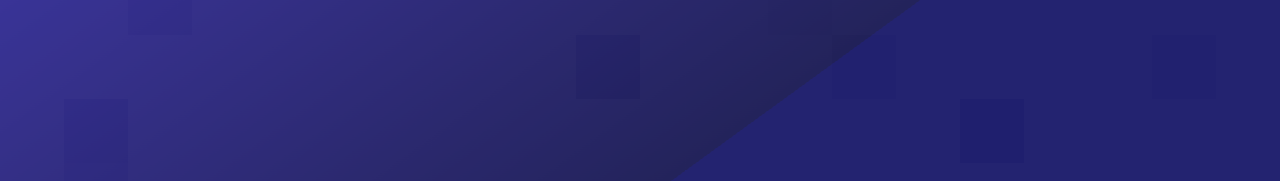
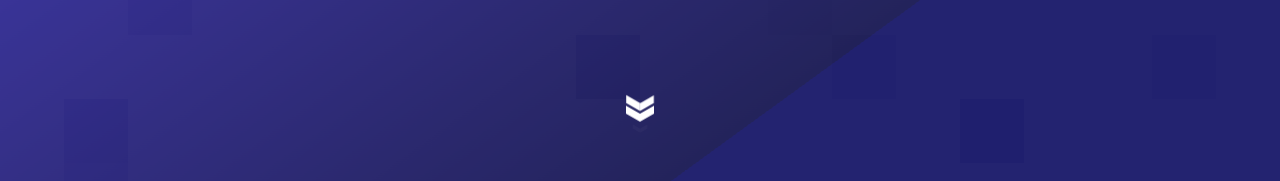
Before and after one commit to lovegroa/portfolio, a Next.js app: page / in a window 1280 px wide. Shown: the part 605-786 px from the top of the page. Built offline with nearby package versions, Linux system fonts and the light colour scheme.

Commit message:
fixing typo and adding scroll down

```diff
--- a/src/components/grid/grid.component.tsx
+++ b/src/components/grid/grid.component.tsx
@@ -1,4 +1,5 @@
 import React, {useEffect, useState} from 'react';
+import ScrollDown from '../scroll-down/scroll-down.component';
 import {Cell, GridContainer} from './grid.styles';
 
 const Grid = () => {
@@ -6,8 +7,17 @@ const Grid = () => {
   const [count, setCount] = useState(0);
   const [divs, setDivs] = useState<string[]>([]);
   const [start, setStart] = useState(true);
+  const [scrollPosition, setScrollPosition] = useState(0);
 
   useEffect(() => {
+    const listenToScroll = () => {
+      setScrollPosition(
+        document.body.scrollTop || document.documentElement.scrollTop
+      );
+    };
+
+    window.addEventListener('scroll', listenToScroll);
+
     const height = window.outerHeight;
     const width = window.outerWidth;
     let horizontalCells = 20;
@@ -43,6 +53,7 @@ const Grid = () => {
           className={number === index || start ? 'hover' : ''}
         ></Cell>
       ))}
+      {scrollPosition > 100 ? <></> : <ScrollDown />}
     </GridContainer>
   );
 };
--- /dev/null
+++ b/src/components/scroll-down/scroll-down.component.tsx
@@ -0,0 +1,31 @@
+import React from 'react';
+import {Link} from 'react-scroll';
+import {Chevron, ScrollDownContainer} from './scroll-down.styles';
+
+const ScrollDown = () => {
+  return (
+    <ScrollDownContainer>
+      <Link
+        activeClass="active"
+        to={'about-me'}
+        spy={true}
+        smooth={true}
+        offset={-110}
+        style={{
+          cursor: 'pointer',
+          width: '100%',
+          height: '100%',
+          display: 'flex',
+          justifyContent: 'center',
+          zIndex: '10',
+        }}
+      >
+        <Chevron></Chevron>
+        <Chevron></Chevron>
+        <Chevron></Chevron>
+      </Link>
+    </ScrollDownContainer>
+  );
+};
+
+export default ScrollDown;
--- /dev/null
+++ b/src/components/scroll-down/scroll-down.styles.tsx
@@ -0,0 +1,66 @@
+import styled from 'styled-components';
+
+export const ScrollDownContainer = styled.div`
+  position: absolute;
+  width: 100%;
+  height: 50px;
+  bottom: 75px;
+  display: flex;
+  justify-content: center;
+`;
+
+export const Chevron = styled.div`
+  position: absolute;
+  width: 28px;
+  height: 8px;
+  opacity: 0;
+  transform: scale3d(0.5, 0.5, 0.5);
+  animation: move-down 3s ease-out infinite;
+
+  :first-child {
+    animation: move-down 3s ease-out 1s infinite;
+  }
+
+  :nth-child(2) {
+    animation: move-down 3s ease-out 2s infinite;
+  }
+
+  :before,
+  :after {
+    content: ' ';
+    position: absolute;
+    top: 0;
+    height: 100%;
+    width: 51%;
+    background: #fff;
+  }
+
+  :before {
+    left: 0;
+    transform: skew(0deg, 30deg);
+  }
+
+  :after {
+    right: 0;
+    width: 50%;
+    transform: skew(0deg, -30deg);
+  }
+
+  @keyframes move-down {
+    25% {
+      opacity: 1;
+    }
+    33% {
+      opacity: 1;
+      transform: translateY(30px);
+    }
+    67% {
+      opacity: 1;
+      transform: translateY(40px);
+    }
+    100% {
+      opacity: 0;
+      transform: translateY(55px) scale3d(0.5, 0.5, 0.5);
+    }
+  }
+`;
--- a/src/sections/about-me/about-me.section.tsx
+++ b/src/sections/about-me/about-me.section.tsx
@@ -55,7 +55,7 @@ const AboutMe = ({ref2}) => {
         <br />
         <p data-aos="fade-left">
           Fundamentally, I’ve always centred myself around learning, and I’m
-          always looking to improve, what I do and how I do it, weather it be
+          always looking to improve, what I do and how I do it, whether it be
           new tools, languages, or even philosophies.
         </p>
         <br />
```
Also changed, not shown: 1 other file (tests, documents, lock files or other folders).
